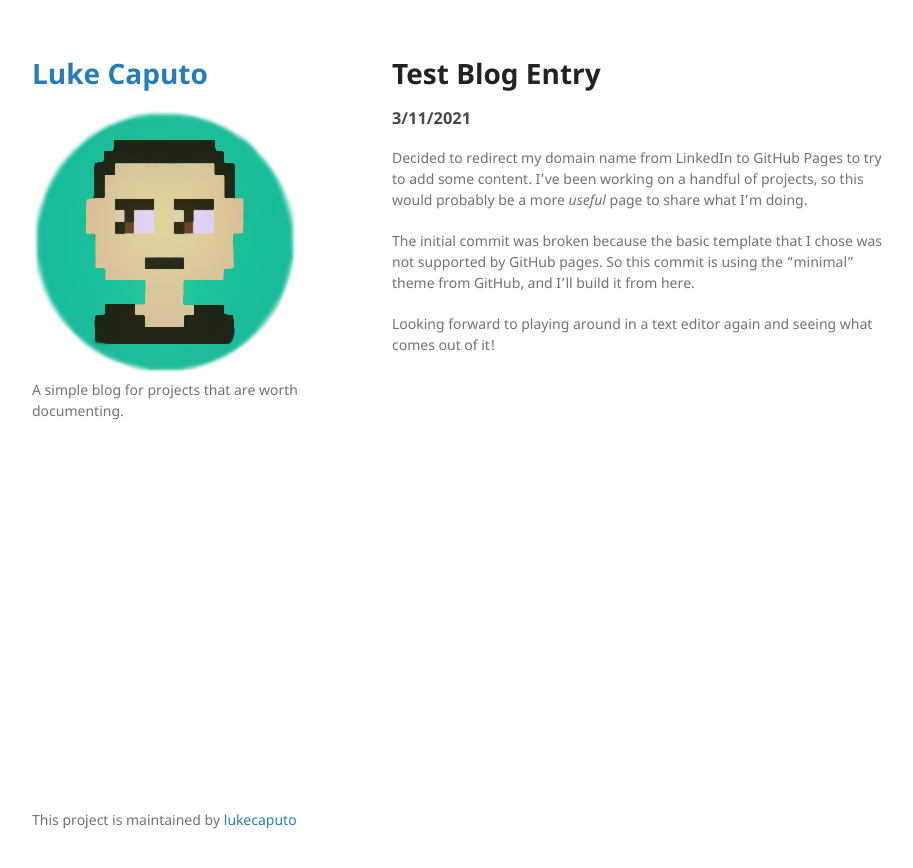
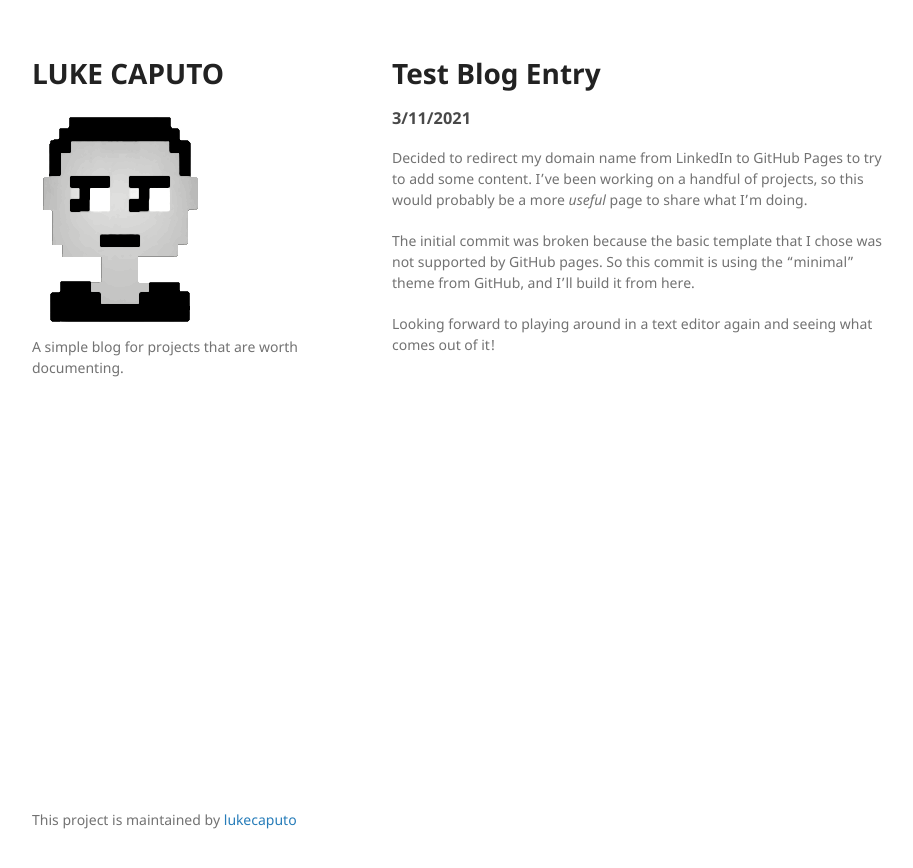
Before and after one commit to lukecaputo/lukecaputo, a Jekyll site: the page built from index.md, in a window 1280 px wide. Shown: the top 868 px of the page, without its empty margins (178-1091 px from the left). Built offline with Jekyll 4.4.1, drawn with Linux system fonts in a browser that asks for light colours; our own code applies the rules of GitHub Pages for plain Markdown files.

Commit message:
removed link and changed picture

```diff
--- a/_layouts/default.html
+++ b/_layouts/default.html
@@ -13,8 +13,8 @@
   </head>
   <body>
     <div class="wrapper">
-      <header style="margin-left:auto;margin-right:auto;">
-        <h1><a href="{{ "/" | absolute_url }}">{{ site.title | default: site.github.repository_name }}</a></h1>
+      <header>
+        <h1>LUKE CAPUTO</h1>
 
         {% if site.logo %}
           <img src="{{site.logo | relative_url}}" alt="Logo" />
```
Also changed, not shown: assets/img/logo.png.
